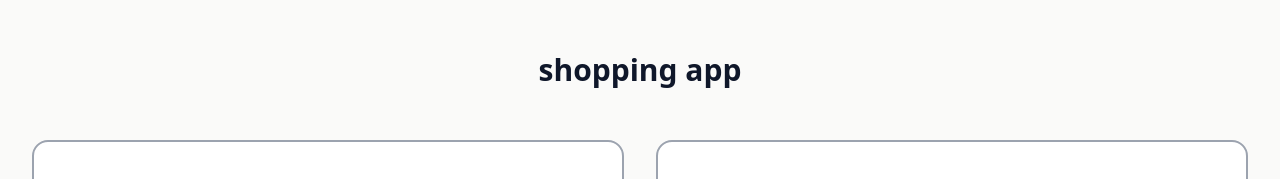
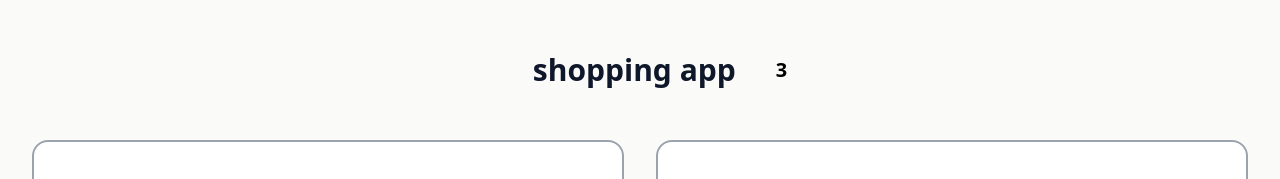
Before and after one commit to alireza0mohammady/first-react-app, a React (Create React App) app: page / in a window 1280 px wide. Shown: the top 179 px of the page. Built offline with nearby package versions, Linux system fonts and the light colour scheme.

Commit message:
add number of products that is in the cart as a props

```diff
--- a/src/components/HeaderNavbar/HeaderNavbar.js
+++ b/src/components/HeaderNavbar/HeaderNavbar.js
@@ -1,8 +1,14 @@
 
-const HeaderNavbar = () => {
-   return ( <div className="py-3">
-      <h1 className="text-center p-10 text-3xl font-bold text-slate-900">shopping app</h1>
-   </div> );
-}
+const HeaderNavbar = (props) => {
+	const {products}=props
+	return (
+		<header className="py-3 flex justify-center items-center">
+			<h1 className="p-10 text-3xl font-bold text-slate-900">
+				shopping app
+			</h1>
+			<span className="text-xl font-bold">{products.filter((p)=> p.count>0).length}</span>
+		</header>
+	);
+};
 
 export default HeaderNavbar;
```
